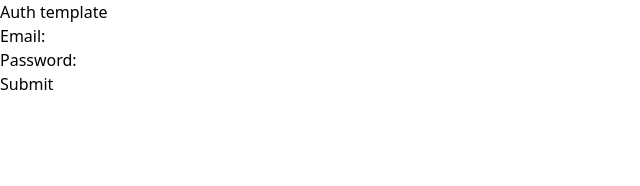
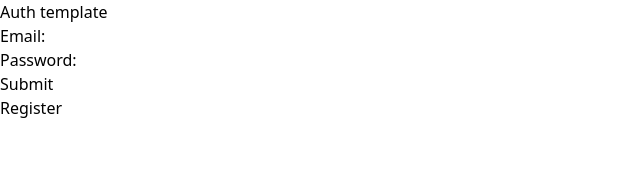
Before and after one commit to AktuLibre/aktulibre-flashcards, a Vue app in the folder flashcards-front/: page /login in a window 1280 px wide. Shown: the top 186 px of the page, without its empty margins (0-640 px from the left). Built offline with nearby package versions, Linux system fonts and the light colour scheme; no server answers.

Commit message:
Added register button, that redirects to register url

```diff
--- a/flashcards-front/src/router/index.js
+++ b/flashcards-front/src/router/index.js
@@ -27,6 +27,11 @@ const router = createRouter({
                     path: '/login',
                     name: 'login',
                     component: LoginView
+                },
+                {
+                    path: '/register',
+                    name: 'register',
+                    component: Dashboard
                 }
             ]
         },
--- a/flashcards-front/src/views/auth/Login.vue
+++ b/flashcards-front/src/views/auth/Login.vue
@@ -9,6 +9,10 @@ function onLogin() {
     router.push({ name: 'home' })
 }
 
+function gotoRegister() {
+    router.push({ name: 'register' })
+}
+
 </script>
 
 <template>
@@ -18,4 +22,6 @@ function onLogin() {
         <TextField type="password" name="password">Password:</TextField>
     </AjaxForm>
 
+    <button @click="gotoRegister">Register</button>
+
 </template>
```
